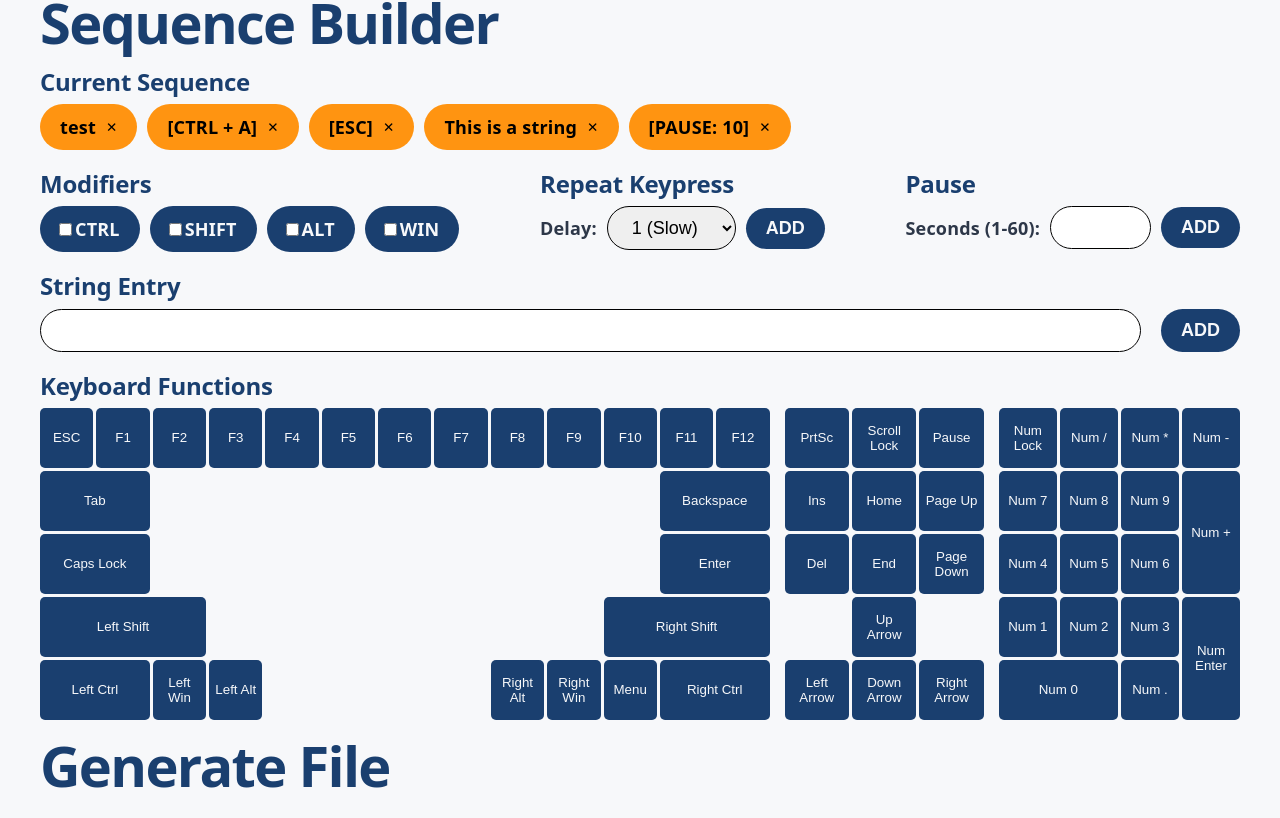
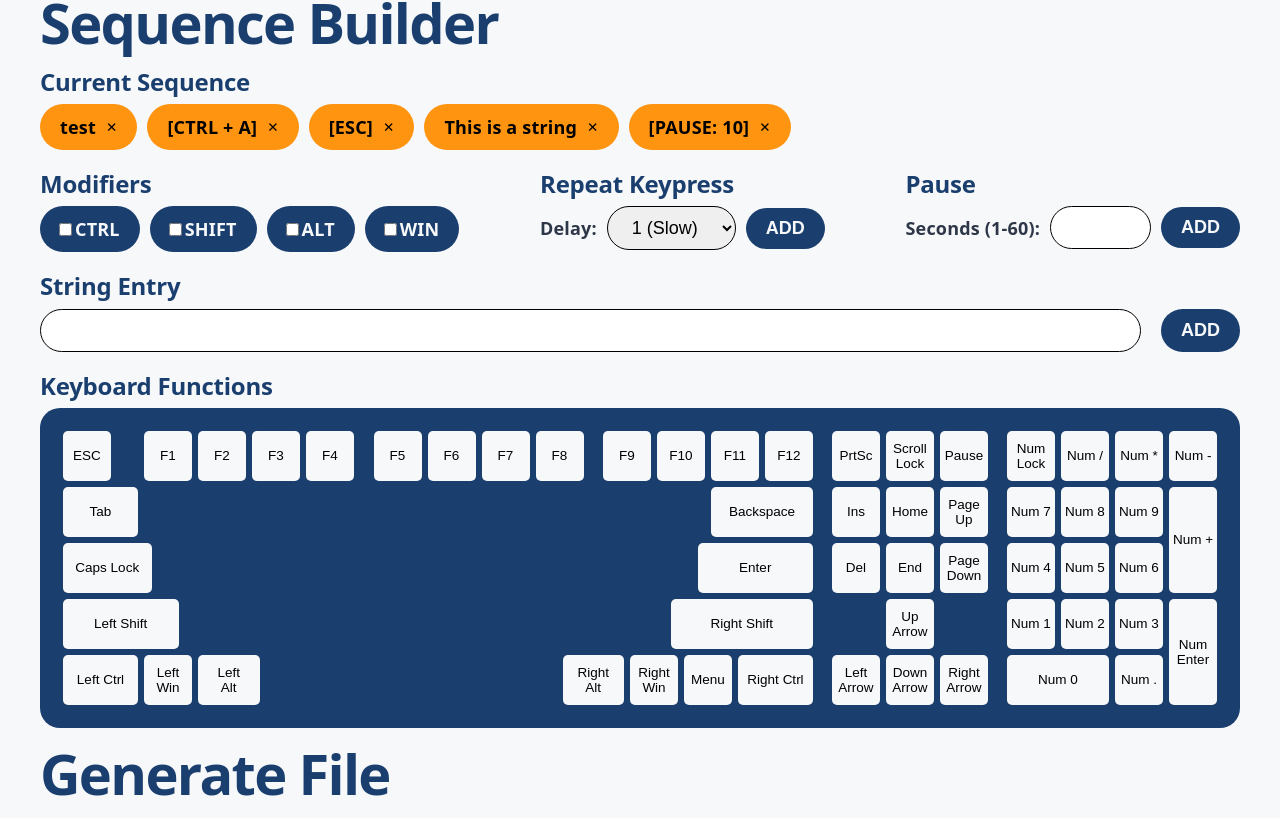
Before and after one commit to reecejpetty/krs-configurator, a React (Vite) app: page / in a window 1280 px wide. Shown: the part 848-1666 px from the top of the page. Built offline with nearby package versions, Linux system fonts and the light colour scheme.

Commit message:
Re-size keyboard keys to be more accurate

```diff
--- a/src/components/SequenceBuilder/SequenceBuilder.jsx
+++ b/src/components/SequenceBuilder/SequenceBuilder.jsx
@@ -118,72 +118,77 @@ function KeyboardFunctions() {
       <h2>Keyboard Functions</h2>
       <div className={styles.keyboardFunctions}>
         <div className={styles.leftKeyboard}>
-          <button value="[ESC]">ESC</button>
-          <button value="[F1]">F1</button>
-          <button value="[F2]">F2</button>
-          <button value="[F3]">F3</button>
-          <button value="[F4]">F4</button>
-          <button value="[F5]">F5</button>
-          <button value="[F6]">F6</button>
-          <button value="[F7]">F7</button>
-          <button value="[F8]">F8</button>
-          <button value="[F9]">F9</button>
-          <button value="[F10]">F10</button>
-          <button value="[F11]">F11</button>
-          <button value="[F12]">F12</button>
-          <button value="[TAB]" style={{ gridColumn: "span 2" }}>Tab</button>
-          <button style={{ gridColumn: "span 9", visibility: "hidden" }}></button>
-          <button value="[BACKSPACE]" style={{ gridColumn: "span 2" }}>Backspace</button>
-          <button value="[CAPS_LOCK]" style={{ gridColumn: "span 2" }}>Caps Lock</button>
-          <button style={{ gridColumn: "span 9", visibility: "hidden" }}></button>
-          <button value="[ENTER]" style={{ gridColumn: "span 2" }}>Enter</button>
-          <button value="[L_SHIFT]" style={{ gridColumn: "span 3" }}>Left Shift</button>
-          <button style={{ gridColumn: "span 7", visibility: "hidden" }}></button>
-          <button value="[R_SHIFT]" style={{ gridColumn: "span 3" }}>Right Shift</button>
-          <button value="[L_CTRL]" style={{ gridColumn: "span 2" }}>Left Ctrl</button>
-          <button value="[L_WIN]">Left Win</button>
-          <button value="[L_ALT]">Left Alt</button>
-          <button style={{ gridColumn: "span 4", visibility: "hidden" }}></button>
-          <button value="[R_ALT]">Right Alt</button>
-          <button value="[R_WIN]">Right Win</button>
-          <button value="[MENU]">Menu</button>
-          <button value="[R_CTRL]" style={{ gridColumn: "span 2" }}>Right Ctrl</button>
+          <button value="[ESC]" className={styles.u1}>ESC</button>
+          <span className={styles.u1_space}></span>
+          <button value="[F1]" className={styles.u1}>F1</button>
+          <button value="[F2]" className={styles.u1}>F2</button>
+          <button value="[F3]" className={styles.u1}>F3</button>
+          <button value="[F4]" className={styles.u1}>F4</button>
+          <span className={styles.u0_5_space}></span>
+          <button value="[F5]" className={styles.u1}>F5</button>
+          <button value="[F6]" className={styles.u1}>F6</button>
+          <button value="[F7]" className={styles.u1}>F7</button>
+          <button value="[F8]" className={styles.u1}>F8</button>
+          <span className={styles.u0_5_space}></span>
+          <button value="[F9]" className={styles.u1}>F9</button>
+          <button value="[F10]" className={styles.u1}>F10</button>
+          <button value="[F11]" className={styles.u1}>F11</button>
+          <button value="[F12]" className={styles.u1}>F12</button>
+          <button value="[TAB]" className={styles.u1_5}>Tab</button>
+          <span className={styles.tabRowSpace}></span>
+          <button value="[BACKSPACE]" className={styles.u2}>Backspace</button>
+          <button value="[CAPS_LOCK]" className={styles.u1_75}>Caps Lock</button>
+          <span className={styles.capsRowSpace}></span>
+          <button value="[ENTER]" className={styles.u2_25}>Enter</button>
+          <button value="[L_SHIFT]" className={styles.u2_25}>Left Shift</button>
+          <span className={styles.shiftRowSpace}></span>
+          <button value="[R_SHIFT]" className={styles.u2_75}>Right Shift</button>
+          <button value="[L_CTRL]" className={styles.u1_5}>Left Ctrl</button>
+          <button value="[L_WIN]" className={styles.u1}>Left<br/>Win</button>
+          <button value="[L_ALT]" className={styles.u1_25}>Left<br/>Alt</button>
+          <span className={styles.spacebar}></span>
+          <button value="[R_ALT]" className={styles.u1_25}>Right<br/>Alt</button>
+          <button value="[R_WIN]" className={styles.u1}>Right<br/>Win</button>
+          <button value="[MENU]" className={styles.u1}>Menu</button>
+          <button value="[R_CTRL]" className={styles.u1_5}>Right Ctrl</button>
         </div>
         <div className={styles.middleKeyboard}>
-          <button value="[PRINT_SCREEN]">PrtSc</button>
-          <button value="[SCROLL_LOCK]">Scroll Lock</button>
-          <button value="[PAUSE]">Pause</button>
-          <button value="[INSERT]">Ins</button>
-          <button value="[HOME]">Home</button>
-          <button value="[PAGE_UP]">Page Up</button>
-          <button value="[DELETE]">Del</button>
-          <button value="[END]">End</button>
-          <button value="[PAGE_DOWN]">Page Down</button>
-          <button style={{ visibility: "hidden" }}></button>
-          <button value="[UP_ARROW]">Up Arrow</button>
-          <button style={{ visibility: "hidden" }}></button>
-          <button value="[LEFT_ARROW]">Left Arrow</button>
-          <button value="[DOWN_ARROW]">Down Arrow</button>
-          <button value="[RIGHT_ARROW]">Right Arrow</button>
+          <button value="[PRINT_SCREEN]" className={styles.u1}>PrtSc</button>
+          <button value="[SCROLL_LOCK]" className={styles.u1}>Scroll<br/>Lock</button>
+          <button value="[PAUSE]" className={styles.u1}>Pause</button>
+          <button value="[INSERT]" className={styles.u1}>Ins</button>
+          <button value="[HOME]" className={styles.u1}>Home</button>
+          <button value="[PAGE_UP]" className={styles.u1}>Page<br/>Up</button>
+          <button value="[DELETE]" className={styles.u1}>Del</button>
+          <button value="[END]" className={styles.u1}>End</button>
+          <button value="[PAGE_DOWN]" className={styles.u1}>Page<br/>Down</button>
+          <span className={styles.u1_space}></span>
+          <span className={styles.u1_space}></span>
+          <button value="[UP_ARROW]" className={styles.u1}>Up<br/>Arrow</button>
+          <span className={styles.u1_space}></span>
+          <span className={styles.u1_space}></span>
+          <button value="[LEFT_ARROW]" className={styles.u1}>Left<br/>Arrow</button>
+          <button value="[DOWN_ARROW]" className={styles.u1}>Down<br/>Arrow</button>
+          <button value="[RIGHT_ARROW]" className={styles.u1}>Right<br/>Arrow</button>
         </div>
         <div className={styles.rightKeyboard}>
-          <button value="[NUM_LOCK]">Num Lock</button>
-          <button value="[NUM_/]">Num /</button>
-          <button value="[NUM_*]">Num *</button>
-          <button value="[NUM_-]">Num -</button>
-          <button value="[NUM_7]">Num 7</button>
-          <button value="[NUM_8]">Num 8</button>
-          <button value="[NUM_9]">Num 9</button>
-          <button value="[NUM_+]" style={{ gridRow: "span 2" }}>Num +</button>
-          <button value="[NUM_4]">Num 4</button>
-          <button value="[NUM_5]">Num 5</button>
-          <button value="[NUM_6]">Num 6</button>
-          <button value="[NUM_1]">Num 1</button>
-          <button value="[NUM_2]">Num 2</button>
-          <button value="[NUM_3]">Num 3</button>
-          <button value="[NUM_ENTER]" style={{ gridRow: "span 2" }}>Num Enter</button>
-          <button value="[NUM_0]" style={{ gridColumn: "span 2" }}>Num 0</button>
-          <button value="[NUM_.]">Num .</button>
+          <button value="[NUM_LOCK]" className={styles.u1}>Num<br/>Lock</button>
+          <button value="[NUM_/]" className={styles.u1}>Num /</button>
+          <button value="[NUM_*]" className={styles.u1}>Num *</button>
+          <button value="[NUM_-]" className={styles.u1}>Num -</button>
+          <button value="[NUM_7]" className={styles.u1}>Num 7</button>
+          <button value="[NUM_8]" className={styles.u1}>Num 8</button>
+          <button value="[NUM_9]" className={styles.u1}>Num 9</button>
+          <button value="[NUM_+]" className={styles.u1} style={{ gridRow: "span 2" }}>Num +</button>
+          <button value="[NUM_4]" className={styles.u1}>Num 4</button>
+          <button value="[NUM_5]" className={styles.u1}>Num 5</button>
+          <button value="[NUM_6]" className={styles.u1}>Num 6</button>
+          <button value="[NUM_1]" className={styles.u1}>Num 1</button>
+          <button value="[NUM_2]" className={styles.u1}>Num 2</button>
+          <button value="[NUM_3]" className={styles.u1}>Num 3</button>
+          <button value="[NUM_ENTER]" className={styles.u1} style={{ gridRow: "span 2" }}>Num<br/>Enter</button>
+          <button value="[NUM_0]" style={{ gridColumn: "span 8" }}>Num 0</button>
+          <button value="[NUM_.]" className={styles.u1}>Num .</button>
         </div>
       </div>
     </div>
--- a/src/components/SequenceBuilder/SequenceBuilder.module.css
+++ b/src/components/SequenceBuilder/SequenceBuilder.module.css
@@ -84,35 +84,102 @@
 
 .keyboardFunctions {
     composes: flexRow;
+    justify-content: space-between;
+    padding: 20px;
+    border-radius: 20px;
+    background-color: var(--navy);
+    overflow-y: scroll;
 }
 
 .keyboardFunctions button {
+    margin: 3px;
+    min-height: 50px;
+    padding: 0;
     border: none;
     border-radius: 5px;
-    color: var(--off-white);
-    background-color: var(--navy);
+    color: black;
+    background-color: var(--off-white);
+    font-size: .75rem;
     text-align: center;
+}
+
+.keyboardFunctions button:hover {
+    background-color: var(--steel-blue2);
+    cursor: pointer;
+}
+
+.keyboardFunctions button:active {
+    background-color: var(--amber2);
+}
+
+.u1 {
+    grid-column: span 4;
+}
+
+.u1_25 {
+    grid-column: span 5;
+}
+
+.u1_5 {
+    grid-column: span 6;
+}
+
+.u1_75 {
+    grid-column: span 7;
+}
+
+.u2 {
+    grid-column: span 8;
+}
+
+.u2_25 {
+    grid-column: span 9;
+}
+
+.u2_75 {
+    grid-column: span 11;
+}
+
+.u1_space {
+    grid-column: span 2;
+}
+
+.u0_5_space {
+    grid-column: span 1;
+}
+
+.tabRowSpace {
+    grid-column: span 42;
+}
+
+.shiftRowSpace {
+    grid-column: span 36;
+}
+
+.capsRowSpace {
+    grid-column: span 40;
+}
+
+.spacebar {
+    grid-column: span 22;
 }
 
 .leftKeyboard,
 .middleKeyboard,
 .rightKeyboard {
     display: grid;
-    grid-auto-rows: 60px;
-    gap: 3px;
 }
 
 .leftKeyboard {
-    grid-template-columns: repeat(13, 1fr);
+    grid-template-columns: repeat(56, 13.5px);
 }
 
 .middleKeyboard {
-    grid-template-columns: repeat(3, 1fr);
-    margin: 0px 15px;
+    grid-template-columns: repeat(12, 13.5px);
 }
 
 .rightKeyboard {
-    grid-template-columns: repeat(4, 1fr); /* 4 columns of equal width */
+    grid-template-columns: repeat(16, 13.5px); /* 4 columns of equal width */
 }
 
 .addBlockContent {
```
